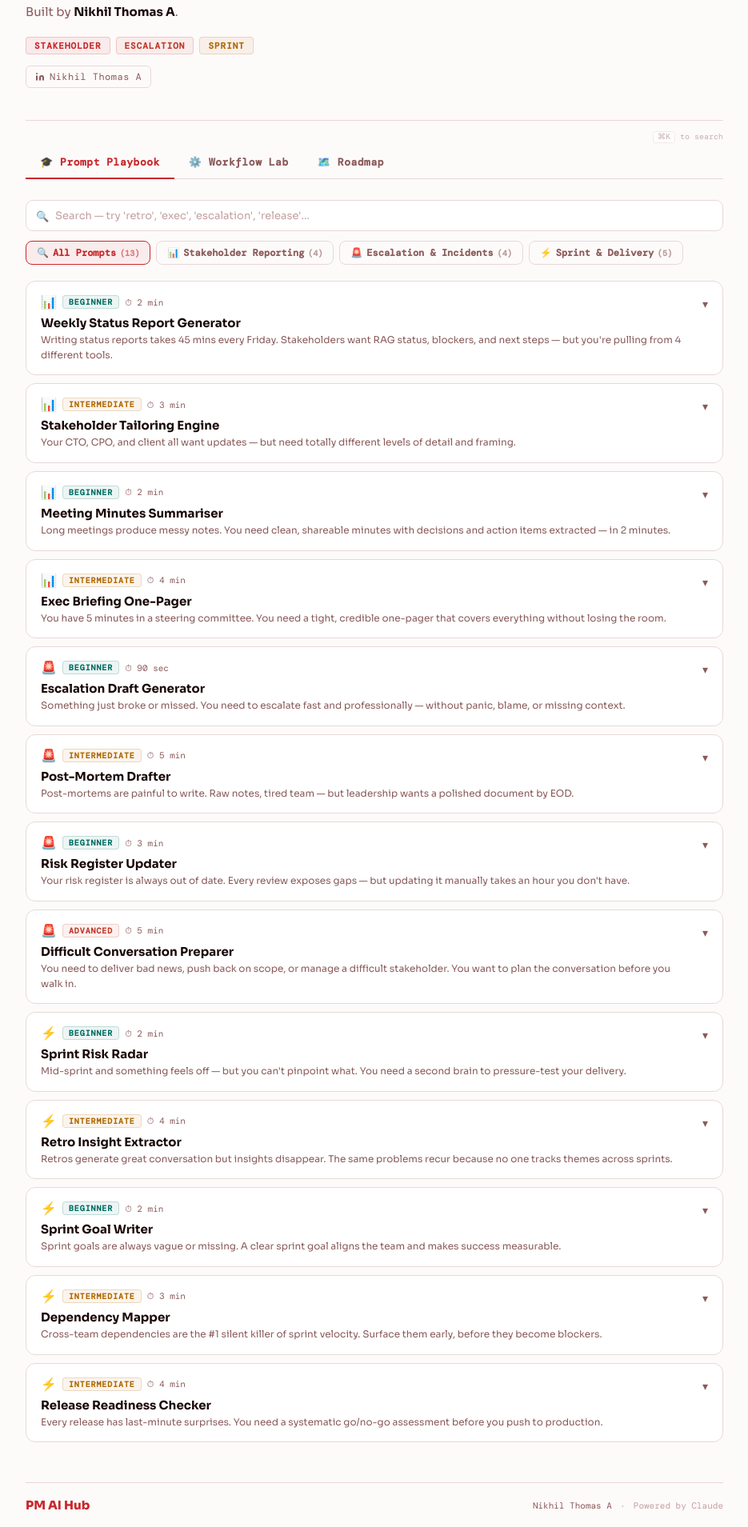
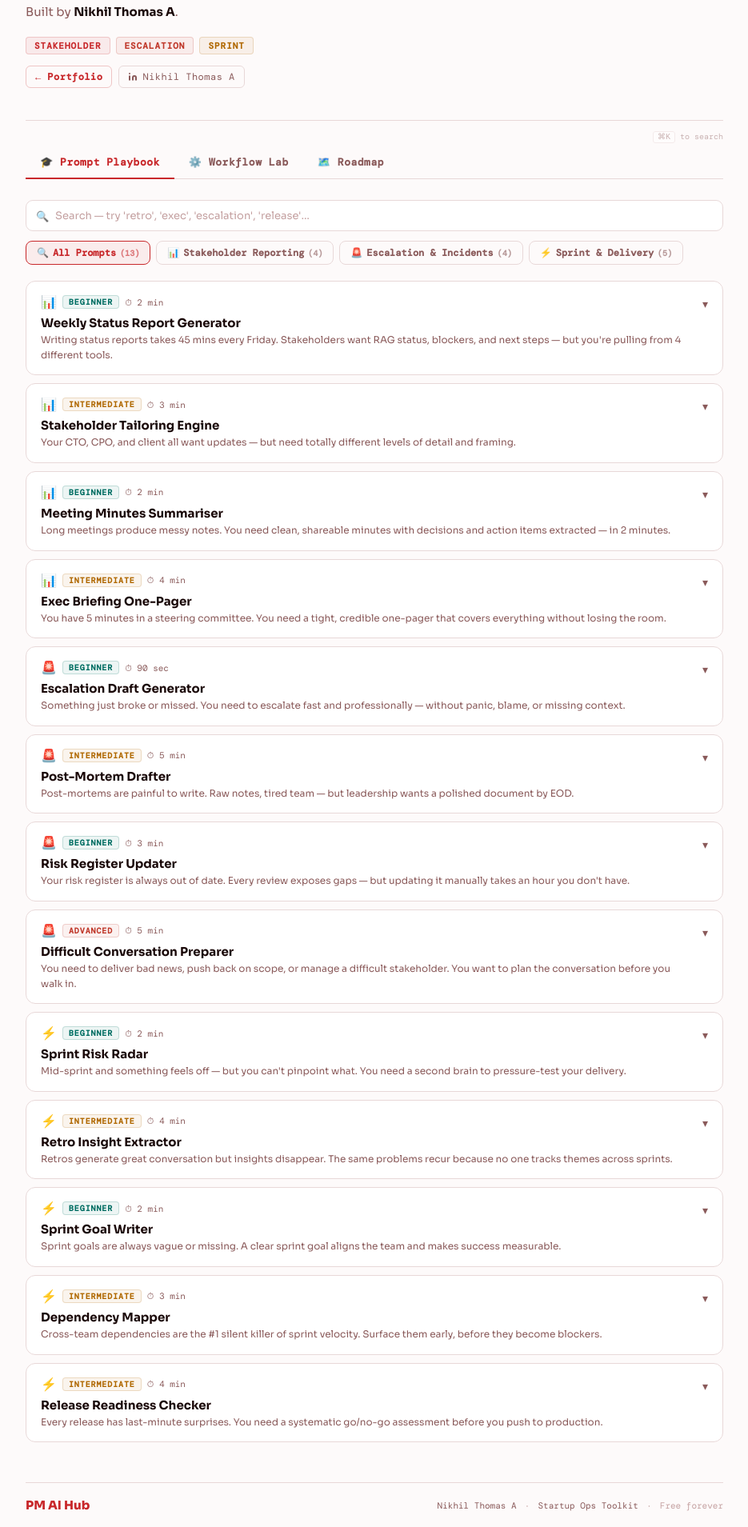
Before and after one commit to nikhil-thomas-a/pm-ai-hub, a React (Vite) app: page / in a window 1280 px wide. Shown: the part 351-2260 px from the top of the page at 80% size, without its empty margins (172-1107 px from the left). Built offline with nearby package versions, Linux system fonts and the light colour scheme.

Commit message:
Update footer links and add portfolio reference

```diff
--- a/src/App.jsx
+++ b/src/App.jsx
@@ -667,10 +667,15 @@ export default function PMHub() {
               <Chip color={T.coral}>Escalation</Chip>
               <Chip color={T.amber}>Sprint</Chip>
             </div>
-            <a href="https://www.linkedin.com/in/nikhil-thomas-a-58538117a/" target="_blank" rel="noopener noreferrer" style={{ display:"inline-flex", alignItems:"center", gap:6, color:T.mutedLight, fontSize:12, textDecoration:"none", fontFamily:"'DM Mono', monospace", letterSpacing:"0.04em", border:`1px solid ${T.border}`, borderRadius:6, padding:"5px 11px" }}>
-              <svg width="12" height="12" viewBox="0 0 24 24" fill={T.mutedLight}><path d="M16 8a6 6 0 0 1 6 6v7h-4v-7a2 2 0 0 0-2-2 2 2 0 0 0-2 2v7h-4v-7a6 6 0 0 1 6-6zM2 9h4v12H2z"/><circle cx="4" cy="4" r="2"/></svg>
-              Nikhil Thomas A
-            </a>
+            <div style={{ display:"flex", gap:8, flexWrap:"wrap" }}>
+              <a href="https://nikhil-thomas-a.github.io/portfolio/" target="_blank" rel="noopener noreferrer" style={{ display:"inline-flex", alignItems:"center", gap:6, color:T.accent, fontSize:12, textDecoration:"none", fontFamily:"'DM Mono', monospace", letterSpacing:"0.04em", border:`1px solid ${T.accent}40`, borderRadius:6, padding:"5px 11px", fontWeight:700 }}>
+                ← Portfolio
+              </a>
+              <a href="https://www.linkedin.com/in/nikhil-thomas-a-58538117a/" target="_blank" rel="noopener noreferrer" style={{ display:"inline-flex", alignItems:"center", gap:6, color:T.mutedLight, fontSize:12, textDecoration:"none", fontFamily:"'DM Mono', monospace", letterSpacing:"0.04em", border:`1px solid ${T.border}`, borderRadius:6, padding:"5px 11px" }}>
+                <svg width="12" height="12" viewBox="0 0 24 24" fill={T.mutedLight}><path d="M16 8a6 6 0 0 1 6 6v7h-4v-7a2 2 0 0 0-2-2 2 2 0 0 0-2 2v7h-4v-7a6 6 0 0 1 6-6zM2 9h4v12H2z"/><circle cx="4" cy="4" r="2"/></svg>
+                Nikhil Thomas A
+              </a>
+            </div>
           </div>
           <div style={{ display:"flex", flexDirection:"column", gap:10, alignItems:"flex-end" }}>
             {/* Theme toggle */}
@@ -812,10 +817,12 @@ export default function PMHub() {
         {/* ── FOOTER ── */}
         <div style={{ borderTop:`1px solid ${T.border}`, marginTop:50, padding:"18px 0", display:"flex", justifyContent:"space-between", alignItems:"center", flexWrap:"wrap", gap:10 }}>
           <span style={{ fontFamily:"'Sora', sans-serif", fontSize:15, fontWeight:800, color:T.accent }}>PM AI Hub</span>
-          <div style={{ display:"flex", gap:12, alignItems:"center" }}>
-            <a href="https://www.linkedin.com/in/nikhil-thomas-a-58538117a/" target="_blank" rel="noopener noreferrer" style={{ fontSize:11, color:T.mutedLight, fontFamily:"'DM Mono', monospace", textDecoration:"none" }}>Nikhil Thomas A</a>
+          <div style={{ display:"flex", gap:12, alignItems:"center", flexWrap:"wrap" }}>
+            <a href="https://nikhil-thomas-a.github.io/portfolio/" target="_blank" rel="noopener noreferrer" style={{ fontSize:11, color:T.mutedLight, fontFamily:"'DM Mono', monospace", textDecoration:"none" }}>Nikhil Thomas A</a>
             <span style={{ fontSize:11, color:T.muted }}>·</span>
-            <span style={{ fontSize:11, color:T.muted, fontFamily:"'DM Mono', monospace" }}>Powered by Claude</span>
+            <a href="https://nikhil-thomas-a.github.io/startup-ops-toolkit/" target="_blank" rel="noopener noreferrer" style={{ fontSize:11, color:T.mutedLight, fontFamily:"'DM Mono', monospace", textDecoration:"none" }}>Startup Ops Toolkit</a>
+            <span style={{ fontSize:11, color:T.muted }}>·</span>
+            <span style={{ fontSize:11, color:T.muted, fontFamily:"'DM Mono', monospace" }}>Free forever</span>
           </div>
         </div>
 
```
